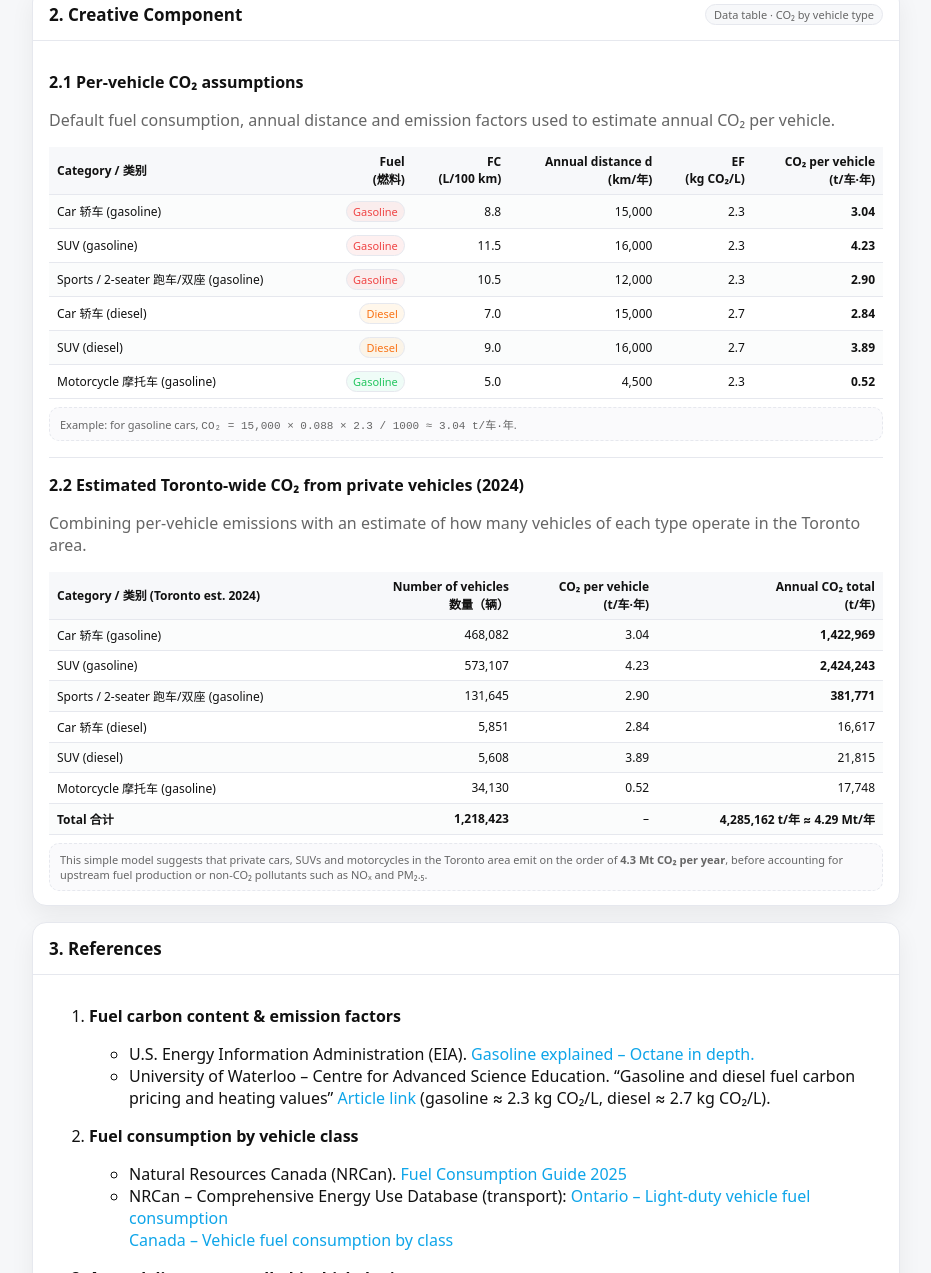
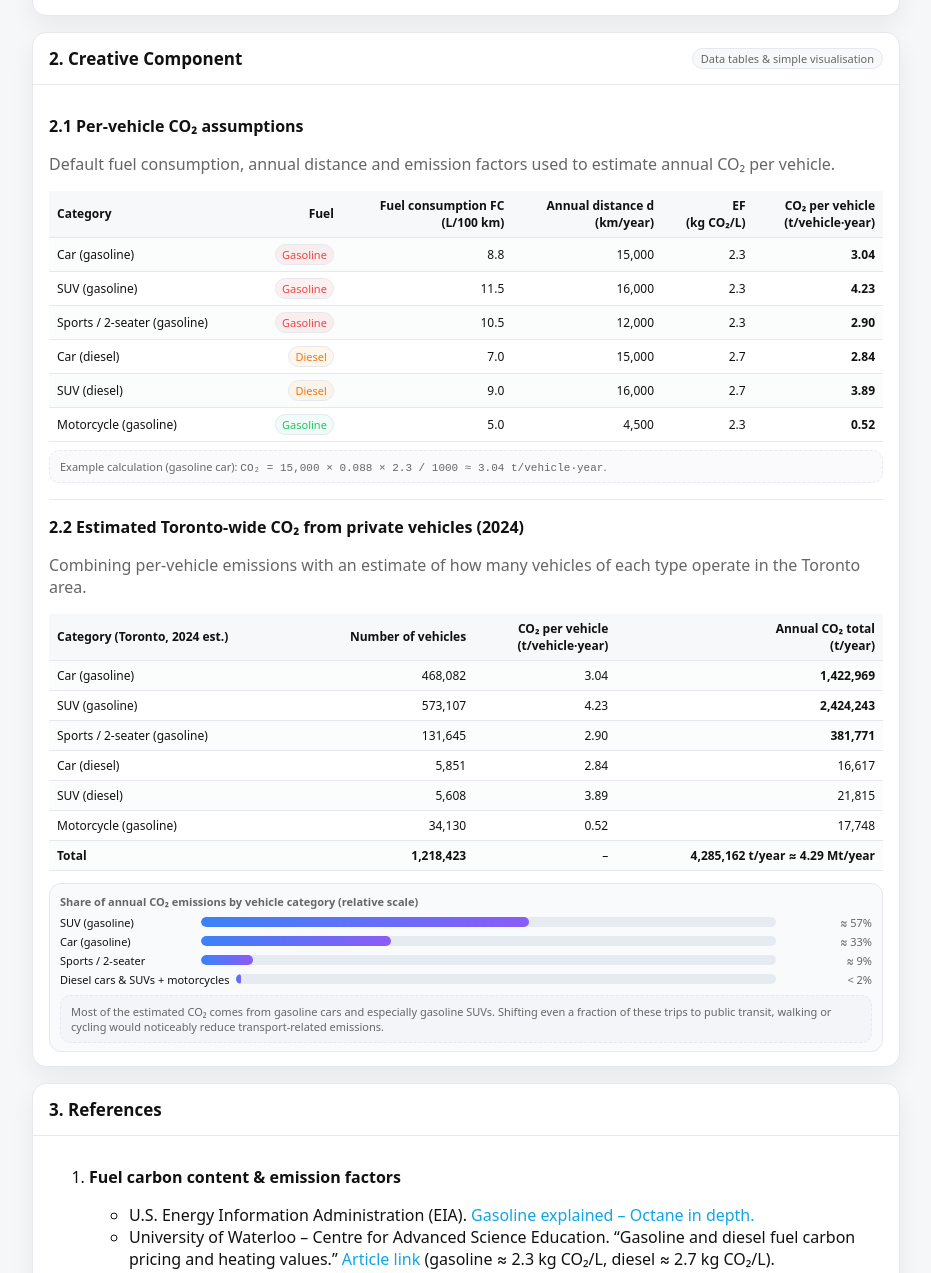
Before and after one commit to Edisonyuxi/CIV300_Project_Sustainability_Commuting, a plain HTML site: page air_pollution.html in a window 1280 px wide. Shown: the part 589-1862 px from the top of the page, without its empty margins (174-1105 px from the left). Drawn offline with Linux system fonts and the light colour scheme.

Commit message:
Air Composition & Pollution Page Update Version 2

```diff
--- a/air_pollution.html
+++ b/air_pollution.html
@@ -16,6 +16,8 @@
       --bad:#ef4444;
       --ok:#f97316;
       --good:#22c55e;
+      --blue:#3b82f6;
+      --purple:#8b5cf6;
     }
     html[data-theme="dark"]{
       --bg:#0b1220;
@@ -86,7 +88,7 @@
       margin:24px 0;
     }
 
-    /* 小标签 / badge */
+    /* Small badge / pill */
     .pill{
       display:inline-flex;
       align-items:center;
@@ -100,7 +102,7 @@
       white-space:nowrap;
     }
 
-    /* 数据表样式 */
+    /* Data table styling */
     .table-wrap{
       width:100%;
       overflow-x:auto;
@@ -152,6 +154,54 @@
       color:var(--muted);
       background:rgba(148,163,184,.05);
     }
+
+    /* Simple horizontal bar "chart" */
+    .mini-chart{
+      margin-top:12px;
+      border-radius:12px;
+      padding:10px 10px 8px;
+      background:rgba(148,163,184,.06);
+      border:1px solid var(--border);
+      font-size:11px;
+    }
+    .mini-chart-title{
+      margin:0 0 6px;
+      font-size:11px;
+      font-weight:600;
+      color:var(--muted);
+    }
+    .mini-bar-row{
+      display:flex;
+      align-items:center;
+      gap:6px;
+      margin:4px 0;
+    }
+    .mini-bar-label{
+      flex:0 0 135px;
+      white-space:nowrap;
+    }
+    .mini-bar-track{
+      flex:1;
+      height:10px;
+      border-radius:999px;
+      background:rgba(226,232,240,.8);
+      overflow:hidden;
+    }
+    .mini-bar-fill{
+      height:100%;
+      border-radius:999px;
+      background:linear-gradient(90deg,var(--blue),var(--purple));
+      width:0;
+    }
+    .mini-bar-value{
+      flex:0 0 90px;
+      text-align:right;
+      color:var(--muted);
+    }
+    /* Use CSS variable --w as percentage width */
+    .mini-bar-fill{
+      width:var(--w,0%);
+    }
   </style>
 </head>
 <body>
@@ -159,7 +209,7 @@
   <div class="container head">
     <div class="title">
       <h1>Air Composition & Pollution</h1>
-      <p>Emissions from different transport modes and their impact on urban air quality.</p>
+      <p>Emissions from different private vehicle types and their impact on urban air quality.</p>
     </div>
     <div style="display:flex;gap:8px;flex-wrap:wrap">
       <button class="btn" id="themeBtn">Dark</button>
@@ -179,29 +229,34 @@
       <p>
         Transport emissions change the chemical composition of the lower atmosphere.
         Internal combustion engine vehicles (ICEVs) emit <b>carbon dioxide (CO₂)</b> from fuel combustion,
-        and also local pollutants such as <b>NOₓ</b>, <b>PM₂.₅</b>, <b>CO</b>, and <b>VOCs</b> that contribute to smog
-        and health impacts.
+        as well as local air pollutants such as <b>nitrogen oxides (NOₓ)</b>,
+        <b>fine particulate matter (PM₂.₅)</b>, <b>carbon monoxide (CO)</b>,
+        and <b>volatile organic compounds (VOCs)</b>.
+        These pollutants contribute to smog formation and adverse health impacts.
       </p>
       <p>
-        In this page, we focus on <b>annual CO₂ emissions from different vehicle classes in the Toronto region</b>,
-        using typical fuel consumption (L/100&nbsp;km), annual distance travelled (km/year) and fuel emission factors (kg&nbsp;CO₂/L).
-        We then combine these with an estimate of how many vehicles of each type are on the road.
+        In this page, we focus on a simple but important part of the problem:
+        <b>annual CO₂ emissions from different classes of private vehicles in the Toronto region</b>.
+        Using typical fuel consumption (L/100&nbsp;km), yearly distance travelled (km/year) and fuel emission factors (kg&nbsp;CO₂/L),
+        we can estimate how much CO₂ an average vehicle emits in a year, and then scale this up using the number of vehicles in each class.
       </p>
 
       <p><b>Per-vehicle annual CO₂ model</b></p>
       <ul>
-        <li>Fuel emission factor (EF):
+        <li>Fuel emission factors (including common ethanol blends):
           gasoline ≈ <code>2.3 kg CO₂/L</code>, diesel ≈ <code>2.7 kg CO₂/L</code>.</li>
         <li>Annual emissions per vehicle:
-          <code>CO₂&nbsp;(t/vehicle·year) = d × FC × EF / 1000</code>
-          where <code>d</code> = annual distance (km/year), <code>FC</code> = fuel consumption (L/100&nbsp;km).</li>
-        <li>City-wide emissions for each category:
+          <code>CO₂&nbsp;(t/vehicle·year) = d × FC × EF / 1000</code>,
+          where <code>d</code> = annual distance (km/year), <code>FC</code> = fuel consumption (L/100&nbsp;km),
+          <code>EF</code> = emission factor (kg&nbsp;CO₂/L).</li>
+        <li>City-wide emissions for each class:
           <code>CO₂<sub>total</sub> = CO₂<sub>per&nbsp;vehicle</sub> × number&nbsp;of&nbsp;vehicles</code>.</li>
       </ul>
 
       <p class="muted">
-        The tables below show a stylized estimate for Toronto (2024), based on Canadian federal data and
-        a simple breakdown of gasoline cars, SUVs, sports/2-seaters, diesel vehicles, and motorcycles.
+        The numbers below are stylized estimates for Toronto in 2024 based on federal data.
+        They focus on CO₂ from tailpipe fuel use only; upstream emissions (fuel production)
+        and non-CO₂ pollutants are not included here.
       </p>
     </div>
   </section>
@@ -210,27 +265,29 @@
   <section class="card">
     <div class="hd">
       <h2>2. Creative Component</h2>
-      <span class="pill">Data table · CO₂ by vehicle type</span>
+      <span class="pill">Data tables & simple visualisation</span>
     </div>
     <div class="bd">
       <p><b>2.1 Per-vehicle CO₂ assumptions</b></p>
-      <p class="muted">Default fuel consumption, annual distance and emission factors used to estimate annual CO₂ per vehicle.</p>
+      <p class="muted">
+        Default fuel consumption, annual distance and emission factors used to estimate annual CO₂ per vehicle.
+      </p>
 
       <div class="table-wrap">
         <table class="data-table">
           <thead>
             <tr>
-              <th>Category / 类别</th>
-              <th>Fuel<br>(燃料)</th>
-              <th>FC<br>(L/100&nbsp;km)</th>
-              <th>Annual distance d<br>(km/年)</th>
+              <th>Category</th>
+              <th>Fuel</th>
+              <th>Fuel consumption FC<br>(L/100&nbsp;km)</th>
+              <th>Annual distance d<br>(km/year)</th>
               <th>EF<br>(kg&nbsp;CO₂/L)</th>
-              <th>CO₂ per vehicle<br>(t/车·年)</th>
+              <th>CO₂ per vehicle<br>(t/vehicle·year)</th>
             </tr>
           </thead>
           <tbody>
             <tr>
-              <td>Car 轿车 (gasoline)</td>
+              <td>Car (gasoline)</td>
               <td><span class="tag tag-gas">Gasoline</span></td>
               <td>8.8</td>
               <td>15,000</td>
@@ -246,7 +303,7 @@
               <td class="highlight-number">4.23</td>
             </tr>
             <tr>
-              <td>Sports / 2-seater 跑车/双座 (gasoline)</td>
+              <td>Sports / 2-seater (gasoline)</td>
               <td><span class="tag tag-gas">Gasoline</span></td>
               <td>10.5</td>
               <td>12,000</td>
@@ -254,7 +311,7 @@
               <td class="highlight-number">2.90</td>
             </tr>
             <tr>
-              <td>Car 轿车 (diesel)</td>
+              <td>Car (diesel)</td>
               <td><span class="tag tag-diesel">Diesel</span></td>
               <td>7.0</td>
               <td>15,000</td>
@@ -270,7 +327,7 @@
               <td class="highlight-number">3.89</td>
             </tr>
             <tr>
-              <td>Motorcycle 摩托车 (gasoline)</td>
+              <td>Motorcycle (gasoline)</td>
               <td><span class="tag tag-motor">Gasoline</span></td>
               <td>5.0</td>
               <td>4,500</td>
@@ -282,8 +339,8 @@
       </div>
 
       <div class="note-box">
-        Example: for gasoline cars,
-        <code>CO₂ = 15,000 × 0.088 × 2.3 / 1000 ≈ 3.04 t/车·年</code>.
+        Example calculation (gasoline car):
+        <code>CO₂ = 15,000 × 0.088 × 2.3 / 1000 ≈ 3.04 t/vehicle·year</code>.
       </div>
 
       <hr style="border:none;border-top:1px solid var(--border);margin:16px 0">
@@ -297,15 +354,15 @@
         <table class="data-table">
           <thead>
             <tr>
-              <th>Category / 类别 (Toronto est. 2024)</th>
-              <th>Number of vehicles<br>数量（辆）</th>
-              <th>CO₂ per vehicle<br>(t/车·年)</th>
-              <th>Annual CO₂ total<br>(t/年)</th>
+              <th>Category (Toronto, 2024 est.)</th>
+              <th>Number of vehicles</th>
+              <th>CO₂ per vehicle<br>(t/vehicle·year)</th>
+              <th>Annual CO₂ total<br>(t/year)</th>
             </tr>
           </thead>
           <tbody>
             <tr>
-              <td>Car 轿车 (gasoline)</td>
+              <td>Car (gasoline)</td>
               <td>468,082</td>
               <td>3.04</td>
               <td class="highlight-number">1,422,969</td>
@@ -317,13 +374,13 @@
               <td class="highlight-number">2,424,243</td>
             </tr>
             <tr>
-              <td>Sports / 2-seater 跑车/双座 (gasoline)</td>
+              <td>Sports / 2-seater (gasoline)</td>
               <td>131,645</td>
               <td>2.90</td>
               <td class="highlight-number">381,771</td>
             </tr>
             <tr>
-              <td>Car 轿车 (diesel)</td>
+              <td>Car (diesel)</td>
               <td>5,851</td>
               <td>2.84</td>
               <td>16,617</td>
@@ -335,26 +392,62 @@
               <td>21,815</td>
             </tr>
             <tr>
-              <td>Motorcycle 摩托车 (gasoline)</td>
+              <td>Motorcycle (gasoline)</td>
               <td>34,130</td>
               <td>0.52</td>
               <td>17,748</td>
             </tr>
             <tr>
-              <td><b>Total 合计</b></td>
+              <td><b>Total</b></td>
               <td><b>1,218,423</b></td>
               <td>–</td>
-              <td class="highlight-number"><b>4,285,162 t/年 ≈ 4.29 Mt/年</b></td>
+              <td class="highlight-number"><b>4,285,162 t/year ≈ 4.29 Mt/year</b></td>
             </tr>
           </tbody>
         </table>
       </div>
 
-      <div class="note-box">
-        This simple model suggests that private cars, SUVs and motorcycles in the Toronto area
-        emit on the order of <b>4.3 Mt CO₂ per year</b>, before accounting for upstream fuel production
-        or non-CO₂ pollutants such as NOₓ and PM₂.₅.
+      <!-- Simple "image-like" visual: horizontal bar comparison -->
+      <div class="mini-chart">
+        <p class="mini-chart-title">Share of annual CO₂ emissions by vehicle category (relative scale)</p>
+
+        <!-- 计算出来的相对占比大约：SUV gas 57% / car gas 33% / sports 9% / others ~1% -->
+        <div class="mini-bar-row">
+          <div class="mini-bar-label">SUV (gasoline)</div>
+          <div class="mini-bar-track">
+            <div class="mini-bar-fill" style="--w:57%;"></div>
+          </div>
+          <div class="mini-bar-value">≈ 57%</div>
+        </div>
+        <div class="mini-bar-row">
+          <div class="mini-bar-label">Car (gasoline)</div>
+          <div class="mini-bar-track">
+            <div class="mini-bar-fill" style="--w:33%;"></div>
+          </div>
+          <div class="mini-bar-value">≈ 33%</div>
+        </div>
+        <div class="mini-bar-row">
+          <div class="mini-bar-label">Sports / 2-seater</div>
+          <div class="mini-bar-track">
+            <div class="mini-bar-fill" style="--w:9%;"></div>
+          </div>
+          <div class="mini-bar-value">≈ 9%</div>
+        </div>
+        <div class="mini-bar-row">
+          <div class="mini-bar-label">Diesel cars & SUVs + motorcycles</div>
+          <div class="mini-bar-track">
+            <div class="mini-bar-fill" style="--w:1%;"></div>
+          </div>
+          <div class="mini-bar-value">&lt; 2%</div>
+        </div>
+
+        <div class="note-box">
+          Most of the estimated CO₂ comes from gasoline cars and especially gasoline SUVs.
+          Shifting even a fraction of these trips to public transit, walking or cycling
+          would noticeably reduce transport-related emissions.
+        </div>
       </div>
+
     </div>
   </section>
 
@@ -374,7 +467,7 @@
             </li>
             <li>
               University of Waterloo – Centre for Advanced Science Education.
-              “Gasoline and diesel fuel carbon pricing and heating values”
+              “Gasoline and diesel fuel carbon pricing and heating values.”
               <a href="https://uwaterloo.ca/centre-advanced-science-education/news/gasoline-and-diesel-fuel-carbon-pricing-and-heating-values" target="_blank">
                 Article link
               </a>
@@ -426,8 +519,8 @@
               Statistics Canada – Vehicle registrations by census metropolitan area:
               <a href="https://www150.statcan.gc.ca/t1/tbl1/en/tv.action?pid=2310030801" target="_blank">
                 Table 23-10-0308-01
-              </a><br>
-              Used to approximate counts of gasoline cars, SUVs, sports/2-seaters, diesel vehicles and motorcycles in Toronto.
+              </a>
+              used to approximate counts of gasoline cars, SUVs, sports/2-seaters, diesel vehicles and motorcycles in Toronto.
             </li>
           </ul>
         </li>
```
